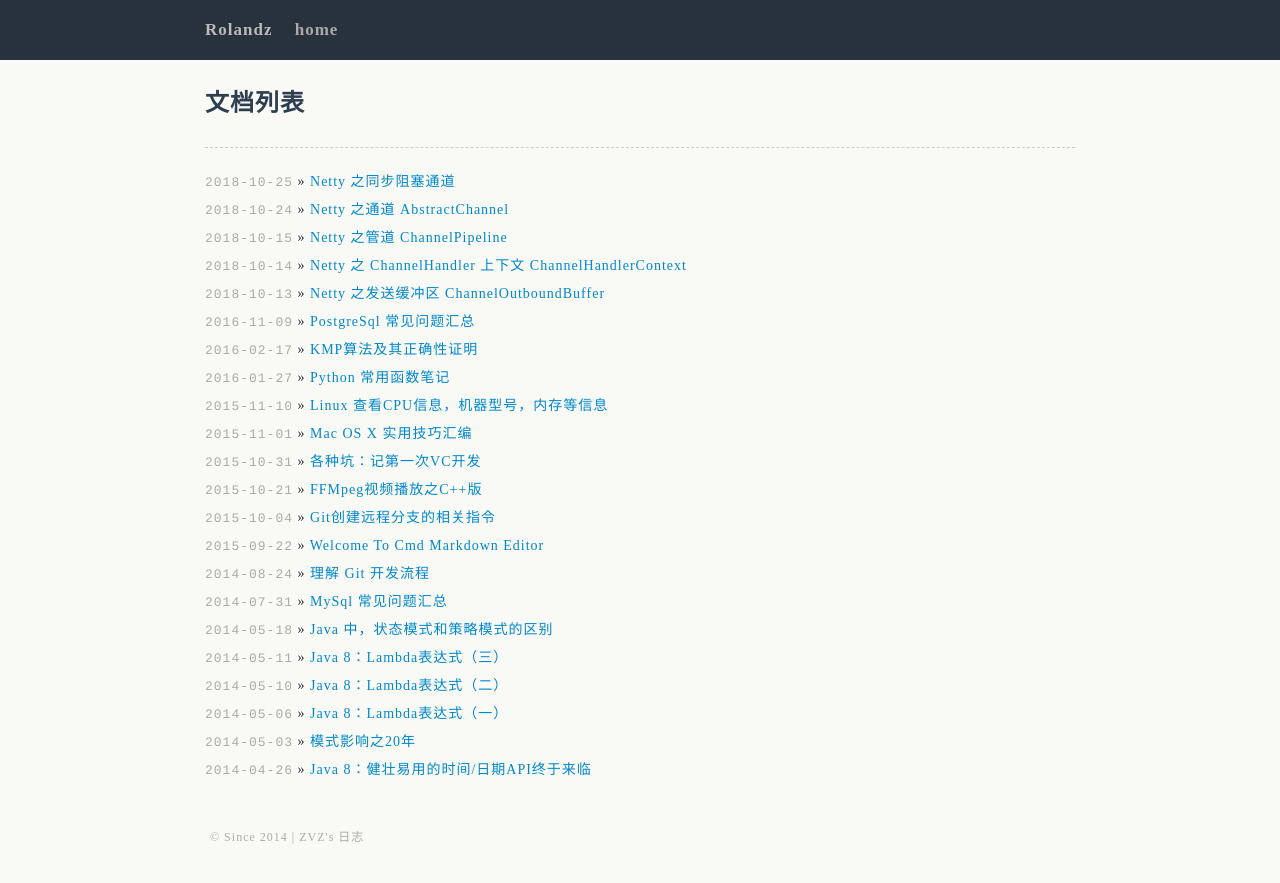
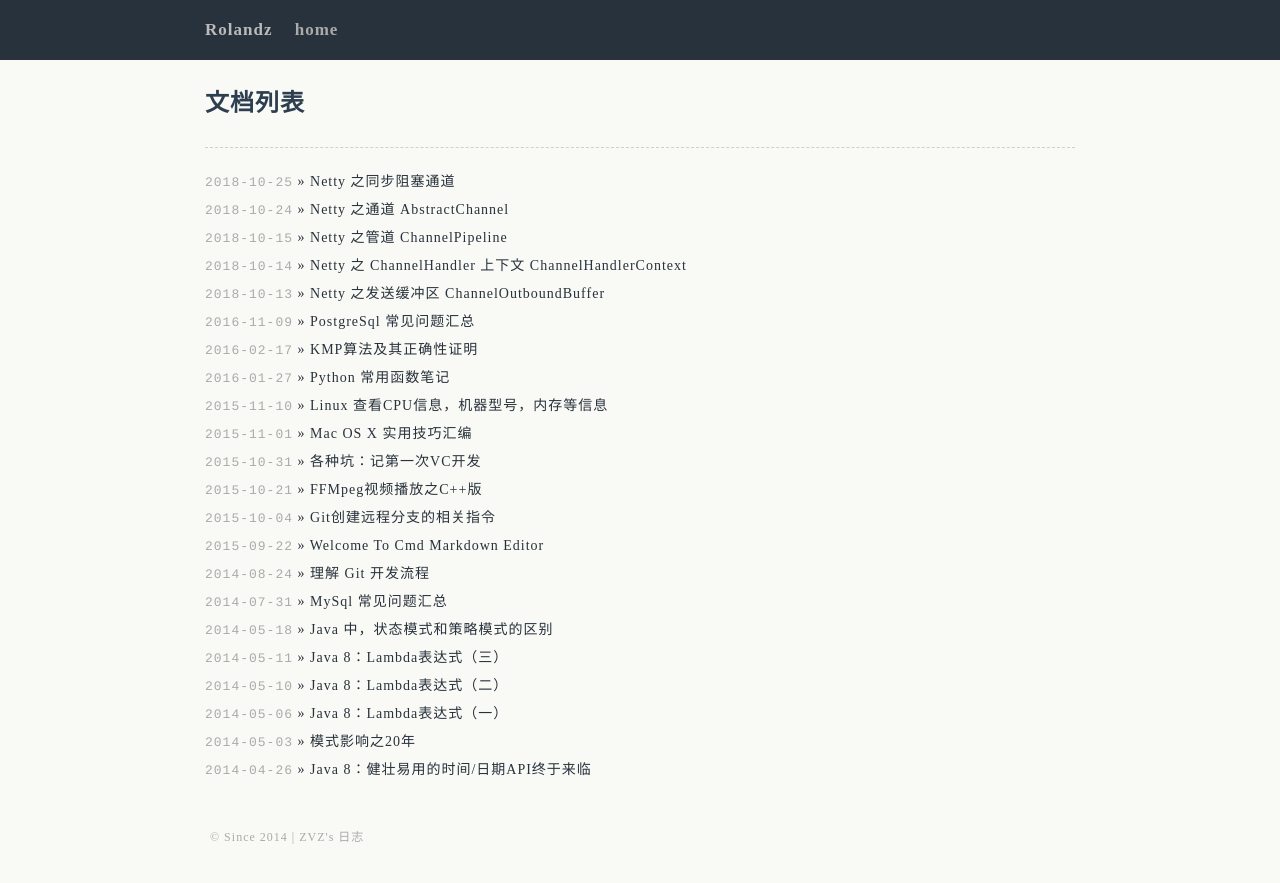
Before and after one commit to uxgnoz/uxgnoz.github.com, a Jekyll site: the page built from index.html, in a window 1280 px wide. Shown: the top 883 px of the page. Built offline with Jekyll 4.4.1, drawn with Linux system fonts in a browser that asks for light colours; comment, search, counter and statistics services are not loaded.

Commit message:
css/screen.css

```diff
--- a/css/screen.css
+++ b/css/screen.css
@@ -63,7 +63,7 @@ blockquote p {
 }
 
 a {
-  color: #08c;
+  color: #28323C;
   text-decoration: none;
 }
 
```
